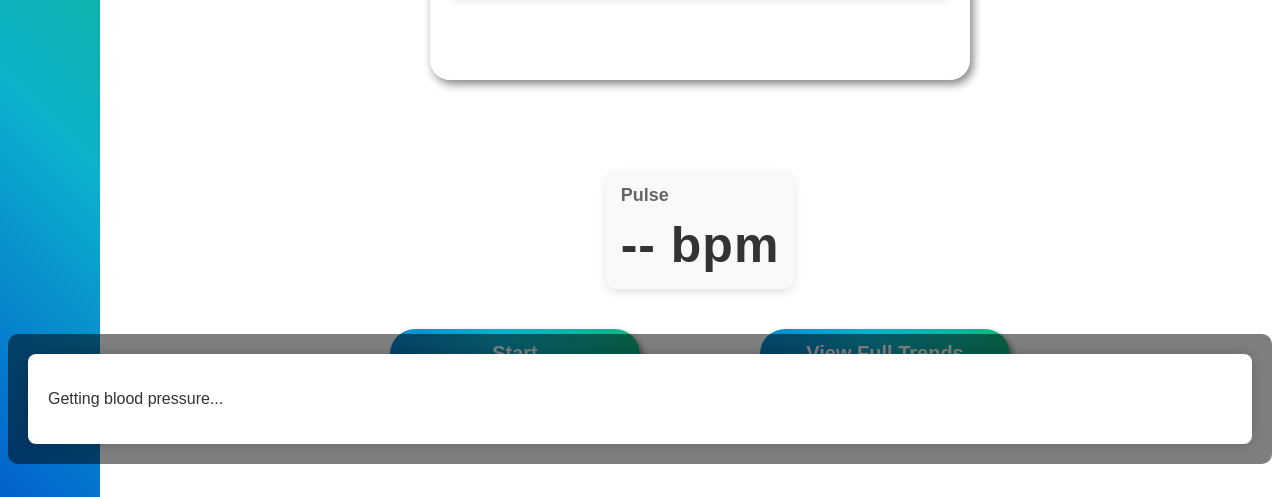
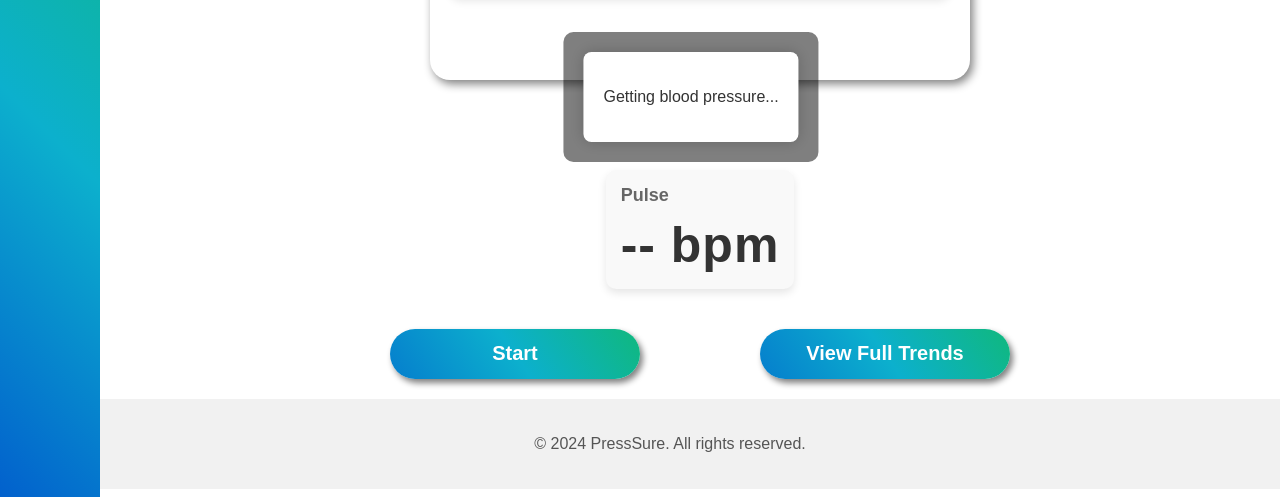
Before and after one commit to Lykosshadow/PressSure, a website built with Vite: page pages/record.html in a window 1280 px wide. Both pictures are taken after a click on the button "Start". Shown: the part 638-1135 px from the top of the page. Built offline with nearby package versions, Linux system fonts and the light colour scheme.

Commit message:
fixed alignment

```diff
--- a/pages/record.css
+++ b/pages/record.css
@@ -91,15 +91,16 @@ button:hover {
 
 .popup {
     display: none;  /* Hidden by default */
-    position: relative;
+    position: fixed;
     top: 50%;
     left: 50%;
-    transform: translate(-50%, -50%);
+    transform: translate(-30%, -50%);
     background-color: rgba(0, 0, 0, 0.5);  /* Semi-transparent background */
     padding: 20px;
     border-radius: 10px;
     color: white;
     z-index: 1000;  /* Ensure the popup is above other content */
+
 }
 
 .popup-content {
```
